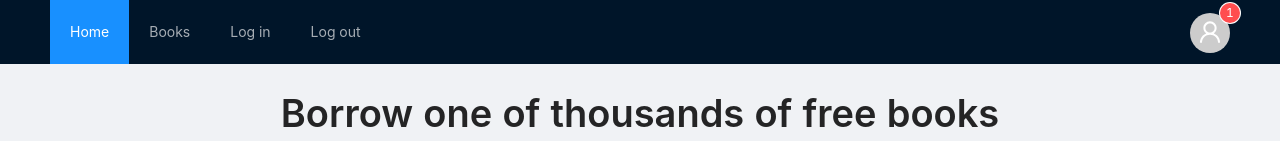
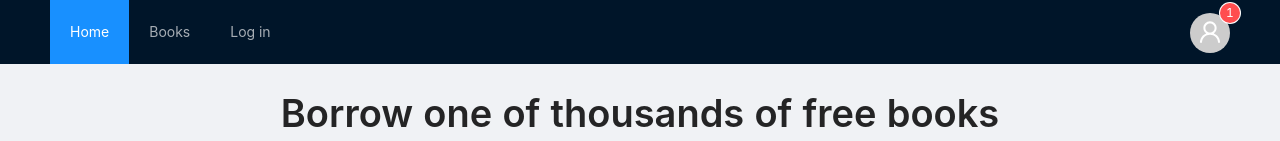
Before and after one commit to joestandring/library-frontend, a React (Create React App) app: page /login in a window 1280 px wide. Shown: the top 141 px of the page. Built offline with nearby package versions, Linux system fonts and the light colour scheme.

Commit message:
Add conditional rendering for login button

```diff
--- a/src/components/loginform.jsx
+++ b/src/components/loginform.jsx
@@ -10,6 +10,7 @@ import { Form, Input, Button } from 'antd';
 import ApiConf from '../apiconf';
 import { status, json } from '../utilities/requestHandlers';
 import UserContext from '../contexts/user';
+import { withRouter } from 'react-router-dom';
 
 const formItemLayout = {
   labelCol: { xs: { span: 24 }, sm: { span: 6 } },
@@ -59,6 +60,7 @@ class LoginForm extends React.Component {
       console.log('Login successful');
       console.log(user);
       this.context.login(user, password);
+      this.props.history.push('/');
     })
     .catch(error => {
       console.error(error);
@@ -101,4 +103,4 @@ class LoginForm extends React.Component {
 };
 
 /** Export the component to be rendered in login.jsx */
-export default LoginForm;
+export default withRouter(LoginForm);
--- a/src/components/nav.jsx
+++ b/src/components/nav.jsx
@@ -5,6 +5,8 @@
  * @see src/components/headercontent.jsx for where this module is imported
  */
 
+import React from 'react';
+import { useContext } from 'react';
 import { Menu } from 'antd';
 import { Link } from 'react-router-dom';
 import UserContext from '../contexts/user';
@@ -14,19 +16,37 @@ import UserContext from '../contexts/user';
  * @returns {string} The HTML code to display elements
  */
 function Nav(props) {
+  const context = useContext(UserContext);
+  const loggedIn = context.user.loggedIn
+
+  let LoginNav;
+  // If the user is logged in
+  if(!loggedIn) {
+    LoginNav = (
+      <>
+        <Menu.Item key="3">
+          <Link to="/login">Log in</Link>
+        </Menu.Item>
+      </>
+    );
+  } else {
+    LoginNav = (
+      <>
+        <Menu.Item key="3" onClick={ context.logout }>
+          <Link to="/">Log out</Link>
+        </Menu.Item>
+      </>
+    );
+  }
+
   return (
-    <UserContext.Consumer>
-      {({logout}) => (
     <>
       <Menu theme="dark" mode="horizontal" defaultSelectedKeys={ ['1'] }>
         <Menu.Item key="1"><Link to="/">Home</Link></Menu.Item>
         <Menu.Item key="2"><Link to="/books">Books</Link></Menu.Item>
-          <Menu.Item key="3"><Link to="/login">Log in</Link></Menu.Item>
-          <Menu.Item key="4" onClick={ logout }><Link to="/">Log out</Link></Menu.Item>
+        { LoginNav }
       </Menu>
     </>
-      )}
-    </UserContext.Consumer>
   );
 }
 
```
Lines whose indentation alone changed are shown as unchanged.
